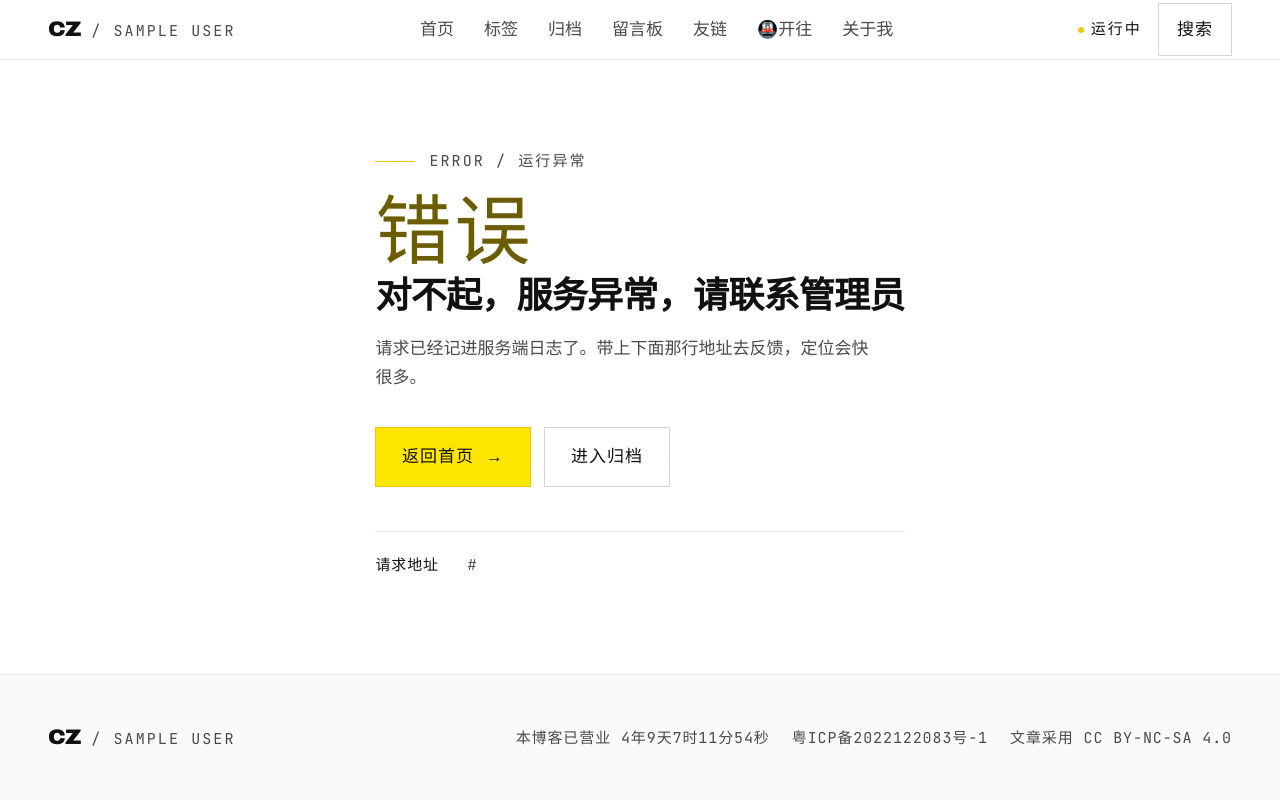
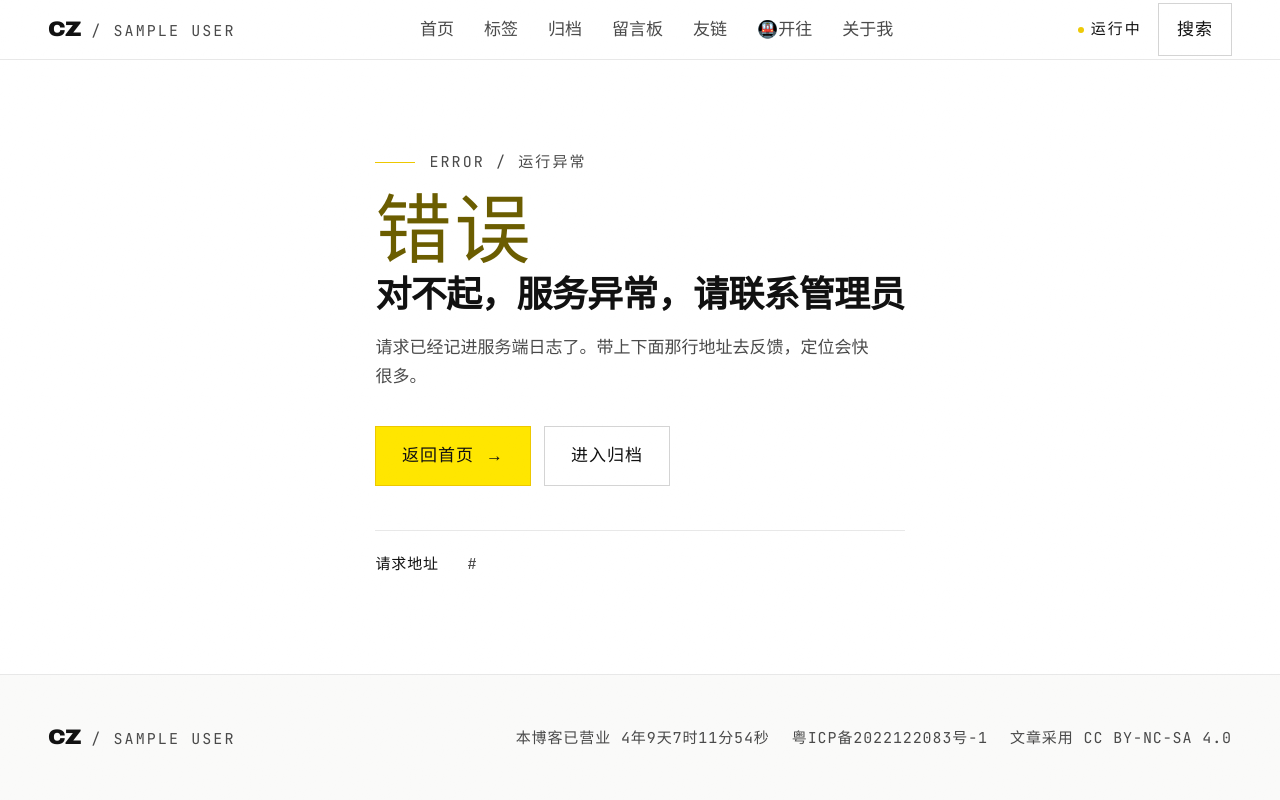
Before and after one commit to chenzhen7/cz-blog, a Spring app: page /error/error in a window 1280 px wide. Run offline with Thymeleaf, Linux system fonts and the light colour scheme; the template is opened without the code that fills it: most values are stand-ins (such as "Sample title", 1, 10 or a date in 2020); data that the repository does not hold is empty; database files in the repository are not loaded; some web fonts are replaced.

Commit message:
refactor(css): 眉标签收成一个 .eyebrow 类
「短划线 + 一行等宽小字」这个组件此前是逐页各写一份：.hero-label 给首页，
.err-label 给三个错误页。接下来 about / archives / tags / friends / message
五个内页每页都要一个页头眉标签，再复制下去就是第五份。

现在统一到 .eyebrow，三处类名一起换掉，.hero-label 与 .err-label 两条规则删除。
两处原本只有 margin-bottom 差 2px（26px / 28px），取 26px，错误页因此矮 2px。

验证：首页整页截图与改前逐像素比对，5405px 高、1440 宽完全对齐，
只剩三段差异且全是会自己变的值 —— 信息条的滚动位移、浏览量计数
（我自己在刷页面）、页脚的运行时长。改类名没有动版面。

Co-Authored-By: Claude <noreply@anthropic.com>

```diff
--- a/src/main/resources/static/css/site.css
+++ b/src/main/resources/static/css/site.css
@@ -88,6 +88,12 @@ button { font: inherit; }
 
 /* 纯中文的标签不要给 mono：没有拉丁字符需要等宽对齐时，mono 只剩多余字距和对中文无效的 uppercase */
 .u-plain { font-family: var(--font-sans); font-size: var(--fs-label); letter-spacing: normal; text-transform: none; }
+
+/* 眉标签：一段短划线 + 一行等宽小字，标出「这是哪一块」。
+   首页 hero、三个错误页、五个内页都用它，所以是独立类，不绑在任何一个版块上。
+   全站克制使用：每 3 个章节最多 1 个。 */
+.eyebrow { display: flex; align-items: center; gap: 14px; color: var(--ink-2); margin-bottom: 26px; }
+.eyebrow .bar { width: 40px; height: 1px; background: var(--signal-edge); flex-shrink: 0; }
 
 /* 斜切楔形。clip-path 是 grouping 属性，会拍平子元素的 3D 变换：
    一块图既要斜切又要停在不同纵深时，把 clip-path 和 translateZ 放在同一个元素上，
@@ -246,9 +252,6 @@ button { font: inherit; }
 @media (min-width: 1024px) {
   .hero-grid { grid-template-columns: 1.1fr .9fr; gap: 56px; padding: 24px 0 40px; }
 }
-
-.hero-label { display: flex; align-items: center; gap: 14px; color: var(--ink-2); margin-bottom: 26px; }
-.hero-label .bar { width: 40px; height: 1px; background: var(--signal-edge); flex-shrink: 0; }
 
 /* 雷霆大字。收一点字面、减一点重量：屏幕上最大的那块墨，收 20% 面积就轻很多 */
 .thunder {
@@ -690,11 +693,6 @@ button { font: inherit; }
 
 .err { width: 100%; padding: 72px 0 80px; }
 
-/* 眉标签。配方与 .hero-label 相同，但不直接复用那个类：
-   它的类名把样式绑死在 hero 上，复用它会让「改 hero 会不会弄坏错误页」变成每次都要想的问题。 */
-.err-label { display: flex; align-items: center; gap: 14px; color: var(--ink-2); margin-bottom: 28px; }
-.err-label .bar { width: 40px; height: 1px; background: var(--signal-edge); flex-shrink: 0; }
-
 /* 巨型状态码，只描边不填充：实心 10rem 会把整页压成一个色块，
    而这一页真正该被读到的是下面那句人话。
    先给一个浅灰实心兜底，再用 @supports 换成描边 —— 反过来写的话，
--- a/src/main/resources/templates/error/404.html
+++ b/src/main/resources/templates/error/404.html
@@ -21,7 +21,7 @@
 <main>
     <div class="wrap">
         <div class="err">
-            <div class="err-label">
+            <div class="eyebrow">
                 <span class="bar"></span>
                 <span class="mono">Error 404 / 页面不存在</span>
             </div>
--- a/src/main/resources/templates/error/500.html
+++ b/src/main/resources/templates/error/500.html
@@ -20,7 +20,7 @@
 <main>
     <div class="wrap">
         <div class="err">
-            <div class="err-label">
+            <div class="eyebrow">
                 <span class="bar"></span>
                 <span class="mono">Error 500 / 服务异常</span>
             </div>
--- a/src/main/resources/templates/error/error.html
+++ b/src/main/resources/templates/error/error.html
@@ -21,7 +21,7 @@
 <main>
     <div class="wrap">
         <div class="err">
-            <div class="err-label">
+            <div class="eyebrow">
                 <span class="bar"></span>
                 <span class="mono">Error / 运行异常</span>
             </div>
--- a/src/main/resources/templates/index.html
+++ b/src/main/resources/templates/index.html
@@ -56,7 +56,7 @@
                 <div class="hero-grid">
                     <div>
                         <!--/* 眉标签。全站克制使用：每 3 个章节最多 1 个，首页 Hero 算 1 个 */-->
-                        <div class="hero-label wipe-in" data-reveal>
+                        <div class="eyebrow wipe-in" data-reveal>
                             <span class="bar"></span>
                             <span class="mono">Personal Archive / 个人归档</span>
                         </div>
```
